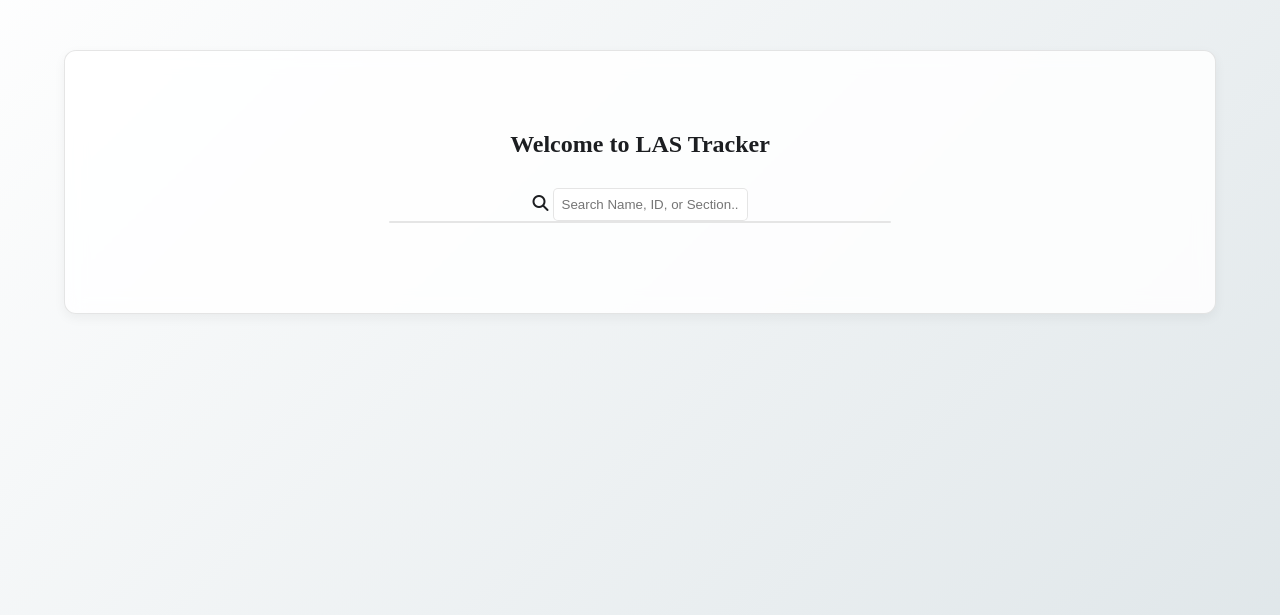
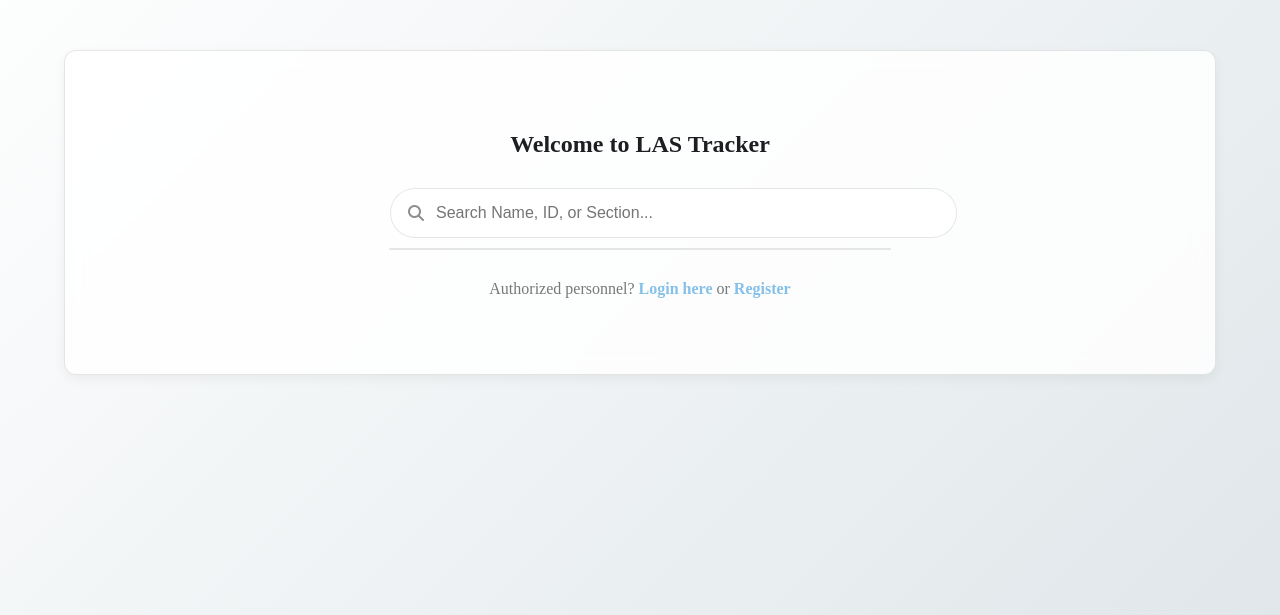
Before and after one commit to Lance4112/las-tracker, a PHP site: page /index.php in a window 1280 px wide. Shown: the part 107-722 px from the top of the page. Run offline with PHP 8.4, Linux system fonts and the light colour scheme.

Commit message:
Update index.php

```diff
--- a/index.php
+++ b/index.php
@@ -2,7 +2,7 @@
 session_start();
 require 'db.php';
 
-// 1. Initialize core variables immediately
+// 1. Initialize core variables
 $isLoggedIn = isset($_SESSION['user_id']);
 $role = $_SESSION['role'] ?? 'guest';
 $user = null;
@@ -33,7 +33,6 @@ if ($isLoggedIn && $role === 'user') {
                         : 'https://ui-avatars.com/api/?background=random&name='.urlencode($user['username']);
 
         $user_grade = $user['grade_level'] ?? 12;
-        // Restored: Logic to filter by Semester, Grade Level, and Strand
         $stmt = $pdo->prepare("
             SELECT s.subject_name, s.type, l.* FROM subjects s
             LEFT JOIN las_scores l ON s.id = l.subject_id AND l.student_id = ?
@@ -57,34 +56,49 @@ if ($isLoggedIn && $role === 'user') {
         :root { --table-sticky-bg: #ffffff; }
         [data-theme="dark"] { --table-sticky-bg: #1e1e1e; }
 
+        /* Header & Theme */
         .theme-toggle-btn { background: var(--container-bg); border: 1px solid var(--border-color); color: var(--text-color); padding: 10px 18px; border-radius: 25px; cursor: pointer; display: flex; align-items: center; gap: 10px; transition: 0.3s; }
+        .logout-link { color: #e74c3c; text-decoration: none; font-weight: bold; margin-left: 15px; }
+
+        /* Student Card */
         .student-card { display: flex; align-items: flex-start; gap: 25px; margin: 20px 0; padding: 25px; }
         .profile-img { width: 120px; height: 120px; object-fit: cover; border-radius: 15px; border: 3px solid #3498db; }
-
         .info-badge { padding: 4px 12px; border-radius: 6px; font-weight: bold; font-size: 0.9rem; display: inline-flex; align-items: center; gap: 8px; }
         .badge-blue { color: #3498db; background: rgba(52, 152, 219, 0.1); border: 1px solid rgba(52, 152, 219, 0.2); }
         .badge-gray { color: var(--text-color); background: var(--border-color); opacity: 0.9; }
 
-        /* Search Results Styles */
+        /* RESTORED: Search Bar Styles */
+        .home-search-container { max-width: 500px; margin: 0 auto 10px auto; position: relative; }
+        .home-search-input { width: 100%; padding: 15px 20px 15px 45px; border-radius: 30px; border: 1px solid var(--border-color); background: var(--container-bg); color: var(--text-color); font-size: 1rem; outline: none; transition: 0.3s; }
+        .home-search-input:focus { border-color: #3498db; box-shadow: 0 0 10px rgba(52, 152, 219, 0.2); }
+        .search-icon { position: absolute; left: 18px; top: 50%; transform: translateY(-50%); opacity: 0.5; color: var(--text-color); }
+
         #searchSuggestions { max-width: 500px; margin: 0 auto; background: var(--container-bg); border-radius: 12px; overflow: hidden; border: 1px solid var(--border-color); }
         .result-item { padding: 12px 15px; border-bottom: 1px solid var(--border-color); cursor: pointer; transition: 0.2s; display: flex !important; flex-direction: row !important; align-items: center; gap: 15px; }
         .result-item img { width: 45px; height: 45px; border-radius: 50%; object-fit: cover; border: 2px solid #3498db; flex-shrink: 0; }
 
-        /* Semester Buttons Styles */
+        /* Semester Buttons */
         .sem-btn { padding: 10px 20px; border-radius: 8px; border: none; font-weight: bold; cursor: pointer; transition: 0.3s; text-decoration: none; display: inline-block; }
         .sem-active { background: #3498db; color: white; }
         .sem-inactive { background: var(--border-color); color: var(--text-color); opacity: 0.7; }
 
+        /* Upload Form */
         .upload-form { margin-top: 10px; }
         .file-label { background: #3498db; color: white; padding: 5px 10px; border-radius: 5px; font-size: 0.75rem; cursor: pointer; display: inline-block; }
 
+        /* Table Styles */
         .table-container { margin-top: 20px; overflow-x: auto; border-radius: 12px; border: 1px solid var(--border-color); background: var(--table-sticky-bg); }
         table { border-collapse: separate; border-spacing: 0; width: 100%; min-width: 1200px; }
         th, td { border: 1px solid var(--border-color); padding: 12px; text-align: center; color: var(--text-color); }
         .sticky-col { position: sticky; left: 0; background-color: var(--table-sticky-bg) !important; z-index: 10; font-weight: bold; border-right: 2px solid var(--border-color); }
+        .status-pass { color: #27ae60 !important; font-weight: bold; font-size: 1.2rem; }
 
-        .status-pass { color: #27ae60 !important; font-weight: bold; font-size: 1.2rem; }
-        .logout-link { color: #e74c3c; text-decoration: none; font-weight: bold; margin-left: 15px; }
+        /* RESTORED: Login/Register Link Styles */
+        .auth-link { color: #3498db; text-decoration: none; font-weight: bold; transition: 0.2s; }
+        .auth-link:hover { text-decoration: underline; }
+
+        @keyframes fadeIn { from { opacity: 0; transform: translateY(10px); } to { opacity: 1; transform: translateY(0); } }
+        .fade-in { animation: fadeIn 0.3s ease forwards; }
     </style>
 </head>
 <body class="gradient-active">
@@ -104,7 +118,7 @@ if ($isLoggedIn && $role === 'user') {
 
     <main style="padding: 0 5%;">
     <?php if ($isLoggedIn && $user): ?>
-        <div class="student-card section">
+        <div class="student-card section fade-in">
             <div style="text-align: center;">
                 <img src="<?= $profile_pic ?>" alt="Profile" class="profile-img">
                 <form action="upload_handler.php" method="POST" enctype="multipart/form-data" class="upload-form">
@@ -114,21 +128,14 @@ if ($isLoggedIn && $role === 'user') {
             </div>
             <div style="flex-grow: 1;">
                 <h1 style="margin:0; color: var(--text-color);"><?= htmlspecialchars($user['username']) ?></h1>
-
                 <div style="margin: 12px 0; display: flex; flex-wrap: wrap; gap: 12px; align-items: center;">
-                    <span class="info-badge badge-blue">
-                        <i class="fas fa-id-card"></i> Student ID: <?= htmlspecialchars($user['student_id_number'] ?? 'N/A') ?>
-                    </span>
-                    <span class="info-badge badge-gray">
-                        <i class="fas fa-graduation-cap"></i> Grade Level: <?= htmlspecialchars($user['grade_level'] ?? '12') ?>
-                    </span>
+                    <span class="info-badge badge-blue"><i class="fas fa-id-card"></i> Student ID: <?= htmlspecialchars($user['student_id_number'] ?? 'N/A') ?></span>
+                    <span class="info-badge badge-gray"><i class="fas fa-graduation-cap"></i> Grade Level: <?= htmlspecialchars($user['grade_level'] ?? '12') ?></span>
                 </div>
-
                 <p style="margin: 5px 0; opacity: 0.8; color: var(--text-color);">
                     <i class="fas fa-envelope"></i> <?= htmlspecialchars($user['email']) ?> |
                     <i class="fas fa-users"></i> Section: <strong><?= htmlspecialchars($user['section_name'] ?? 'N/A') ?></strong>
                 </p>
-
                 <div style="margin-top: 20px; display: flex; gap: 10px;">
                     <a href="?semester=1" class="sem-btn <?= $selected_semester == '1' ? 'sem-active' : 'sem-inactive' ?>">1st Semester</a>
                     <a href="?semester=2" class="sem-btn <?= $selected_semester == '2' ? 'sem-active' : 'sem-inactive' ?>">2nd Semester</a>
@@ -136,7 +143,7 @@ if ($isLoggedIn && $role === 'user') {
             </div>
         </div>
 
-        <div class="table-container">
+        <div class="table-container fade-in">
             <table>
                 <thead>
                     <tr>
@@ -146,13 +153,13 @@ if ($isLoggedIn && $role === 'user') {
                 </thead>
                 <tbody>
                     <?php if (empty($records)): ?>
-                        <tr><td colspan="21" style="padding: 40px; opacity: 0.5;">No records for this semester.</td></tr>
+                        <tr><td colspan="21" style="padding: 40px; opacity: 0.5;">No subjects found for Semester <?= htmlspecialchars($selected_semester) ?>.</td></tr>
                     <?php else: ?>
                         <?php foreach ($records as $row): ?>
                             <tr>
                                 <td class="sticky-col" style="text-align: left; background: var(--table-sticky-bg);">
                                     <?= htmlspecialchars($row['subject_name']) ?>
-                                    <small style="display:block; opacity: 0.5; font-weight:normal;"><?= ucfirst($row['type']) ?></small>
+                                    <small style="display:block; opacity: 0.5; font-weight:normal;"><?= ucfirst($row['type'] ?? '') ?></small>
                                 </td>
                                 <?php for($i=1; $i<=20; $i++):
                                     $val = $row['las_'.$i] ?? ''; ?>
@@ -166,20 +173,25 @@ if ($isLoggedIn && $role === 'user') {
         </div>
 
     <?php else: ?>
-        <section class="card" style="text-align:center; padding: 60px 20px; margin-top: 50px;">
+        <section class="card fade-in" style="text-align:center; padding: 60px 20px; margin-top: 50px;">
             <h2 style="margin-bottom: 30px;">Welcome to LAS Tracker</h2>
+
             <div class="home-search-container">
                 <i class="fas fa-search search-icon"></i>
                 <input type="text" id="liveSearch" class="home-search-input" placeholder="Search Name, ID, or Section...">
             </div>
+
             <div id="searchSuggestions"></div>
             <div id="studentDetailArea" style="margin-top: 30px;"></div>
+
+            <p style="opacity: 0.6; margin-top: 30px;">
+                Authorized personnel? <a href="login.php" class="auth-link">Login here</a> or <a href="register.php" class="auth-link">Register</a>
+            </p>
         </section>
     <?php endif; ?>
     </main>
 
     <script>
-        // JS logic for Theme and Search
         const themeBtn = document.getElementById('themeSwitcher');
         const themeLabel = document.getElementById('themeLabel');
         const applyTheme = (theme) => {
```
